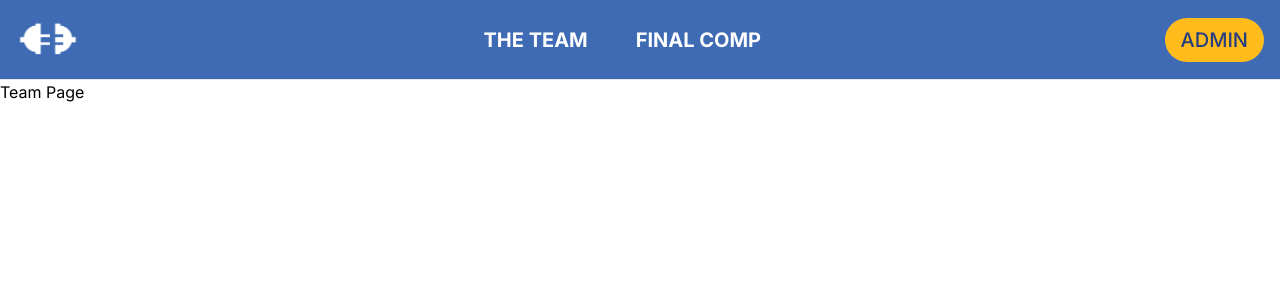
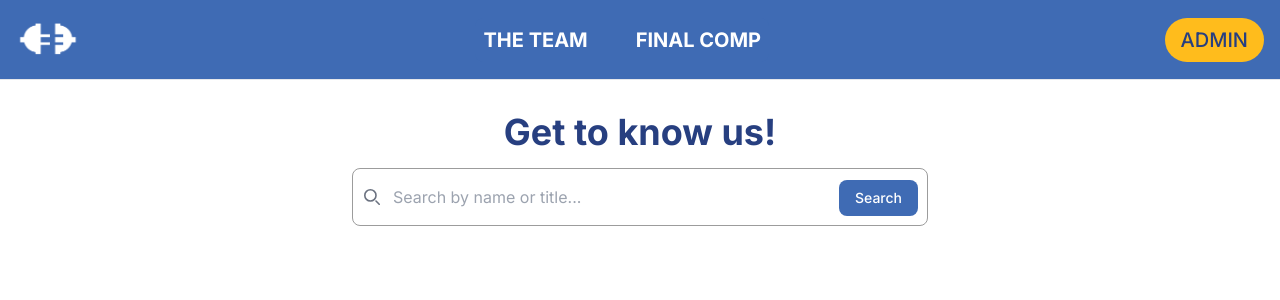
Before and after one commit to briannval/Ennovate-Portal-2024, a Next.js app: page /team in a window 1280 px wide. Shown: the top 300 px of the page. Built offline with nearby package versions, Linux system fonts and the light colour scheme.

Commit message:
Initialized search styling

```diff
--- a/src/app/(pages)/(protected)/admin/team/page.tsx
+++ b/src/app/(pages)/(protected)/admin/team/page.tsx
@@ -1,3 +1,3 @@
 export default function Comp() {
-  return <h1>Admin Team Page</h1>;
+  return <h1>Team Page</h1>;
 }
--- a/src/app/(pages)/layout.tsx
+++ b/src/app/(pages)/layout.tsx
@@ -19,7 +19,12 @@ export default function RootLayout({
     <html lang="en">
       <body className={inter.className}>
         <Navbar />
-        <div style={{ minHeight: "calc(100% - 5rem)", marginTop: "5rem" }}>
+        <div
+          style={{
+            minHeight: "calc(100vh - 5rem)",
+            marginTop: "5rem",
+          }}
+        >
           {children}
         </div>
       </body>
--- a/src/app/(pages)/team/page.tsx
+++ b/src/app/(pages)/team/page.tsx
@@ -1,5 +1,12 @@
+import Search from "@/components/search";
+
 export default function Team() {
   return (
-    <h1>Team Page</h1>
+    <div className="w-full flex flex-col items-center justify-center min-h-full">
+      <h1 className="text-center font-bold text-4xl mt-8 text-ennovate-dark-blue">
+        Get to know us!
+      </h1>
+      <Search />
+    </div>
   );
 }
--- /dev/null
+++ b/src/components/search.tsx
@@ -0,0 +1,47 @@
+"use client";
+const Search = () => {
+  return (
+    <form className="max-w-xl w-full mx-auto mt-4">
+      <label
+        htmlFor="default-search"
+        className="mb-2 text-sm font-medium text-gray-900 sr-only dark:text-white"
+      >
+        Search
+      </label>
+      <div className="relative">
+        <div className="absolute inset-y-0 start-0 flex items-center ps-3 pointer-events-none">
+          <svg
+            className="w-4 h-4 text-gray-500 dark:text-gray-400"
+            aria-hidden="true"
+            xmlns="http://www.w3.org/2000/svg"
+            fill="none"
+            viewBox="0 0 20 20"
+          >
+            <path
+              stroke="currentColor"
+              stroke-linecap="round"
+              stroke-linejoin="round"
+              stroke-width="2"
+              d="m19 19-4-4m0-7A7 7 0 1 1 1 8a7 7 0 0 1 14 0Z"
+            />
+          </svg>
+        </div>
+        <input
+          type="search"
+          id="default-search"
+          className="block w-full p-4 ps-10 text-md text-gray-900 border border-ennovate-gray rounded-lg bg-white"
+          placeholder="Search by name or title..."
+          required
+        />
+        <button
+          type="submit"
+          className="text-white absolute end-2.5 bottom-2.5 bg-ennovate-main font-medium rounded-lg text-sm px-4 py-2"
+        >
+          Search
+        </button>
+      </div>
+    </form>
+  );
+};
+
+export default Search;
--- a/src/components/team.tsx
+++ b/src/components/team.tsx
@@ -1,14 +1,30 @@
-const Team = () => {
+const Team = ({
+  name,
+  title,
+  email,
+  img,
+}: {
+  name: string;
+  title: string;
+  email: string;
+  img: string;
+}) => {
+  /*
+    TODO: add responsiveness for fields
+    */
+
   return (
-    <div className="member block">
-      <h1 className="person-name">Tiya Tanaka</h1>
-      <p className="person-title">Project Director</p>
-      <p className="person-email">tanakatiya@gmail.com</p>
+    <div
+      style={{ background: "#213c87" }}
+      className="h-[250px] w-[250px] cursor-pointer transition-[0.2s] duration-[ease-in-out] ease-[box-shadow] overflow-hidden m-[25px]"
+    >
+      <h1 className="font-medium absolute text-[white] z-50 text-[25px] left-[25px] bottom-[25px]">
+        {name}
+      </h1>
+      <p className="person-title">{title}</p>
+      <p className="person-email">{email}</p>
       <div className="person-gradient"></div>
-      <img
-        className="person-img"
-        src={require("./assets/team-members/Tiya-Tanaka.jpg")}
-      ></img>
+      <img className="person-img" src={img}></img>
     </div>
   );
 };
--- a/tailwind.config.ts
+++ b/tailwind.config.ts
@@ -18,6 +18,7 @@ const config: Config = {
         "ennovate-yellow": "#ffbc1c",
         "ennovate-gray": "#9c9c9c",
         "ennovate-dark-blue": "#273f80",
+        "ennovate-member": "#213c87",
       },
     },
   },
```
